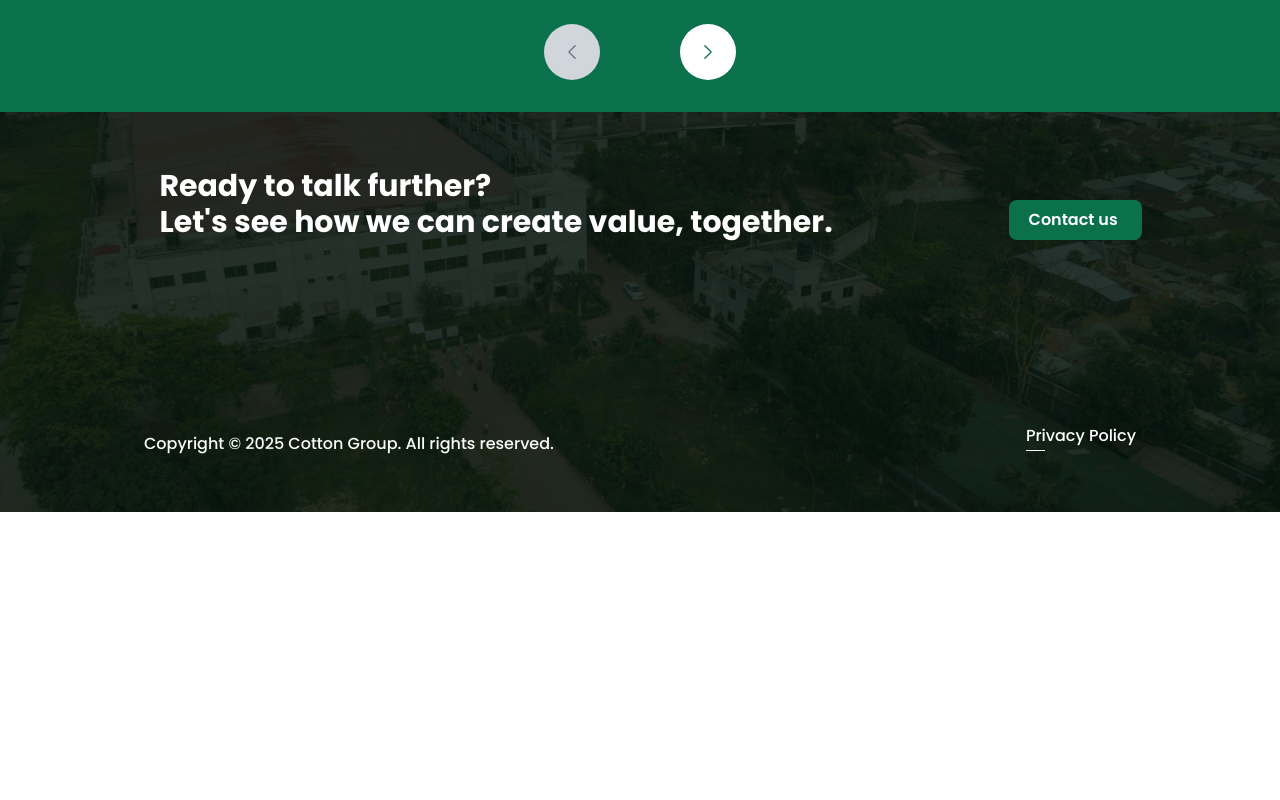
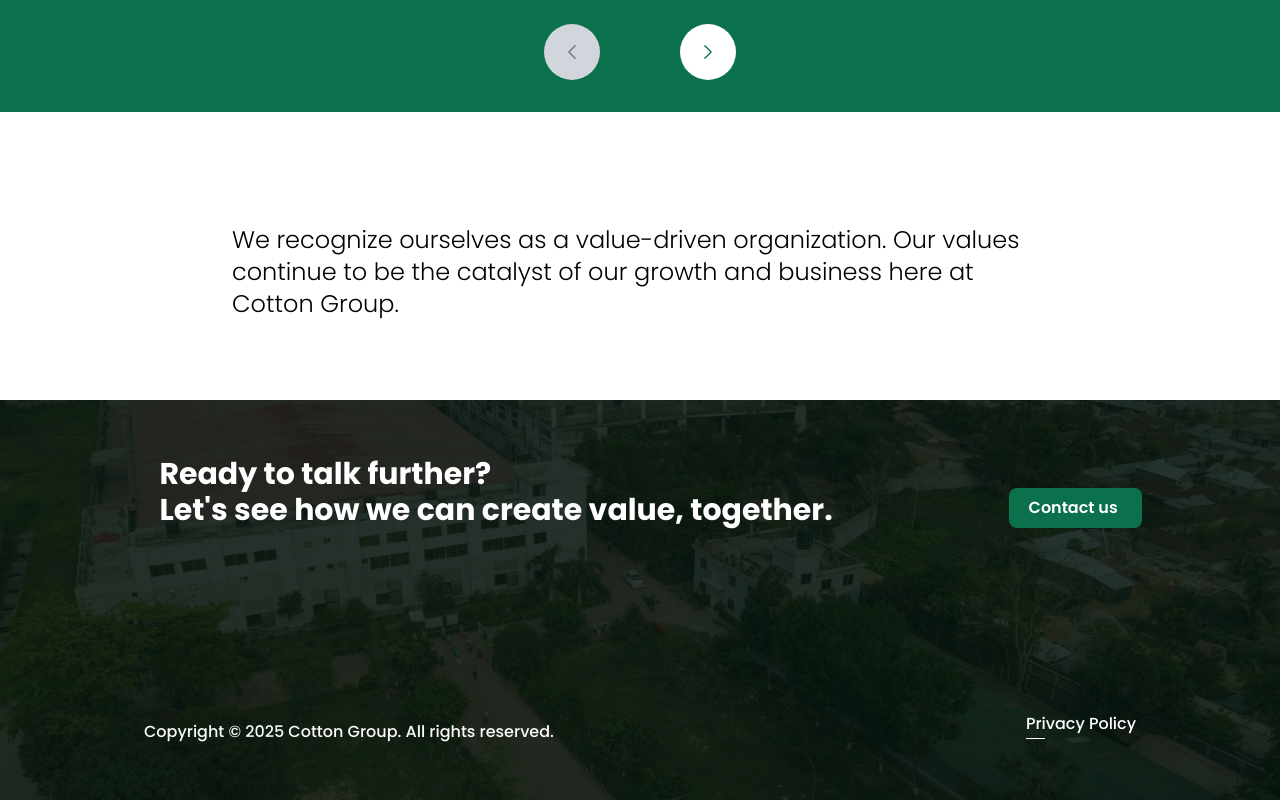
Before and after one commit to cottonSdtNadim/cotton-website-task, a React (Vite) app: page /aboutCotton in a window 1280 px wide. Shown: the part 2274-3074 px from the top of the page. Before the commit the page ends 2786 px from the top, so only its background shows below. Built offline with nearby package versions, Linux system fonts and the light colour scheme.

Commit message:
connecting lines between nodes updated

```diff
--- a/src/components/ImageCardTimelineSlider.jsx
+++ b/src/components/ImageCardTimelineSlider.jsx
@@ -102,7 +102,7 @@ const ImageCardTimelineSlider = () => {
 
               {/* Connecting Lines */}
               {index < timelineData.length - 1 && (
-                <div className="flex-1 relative">
+                <div className="flex-1 relative z-10">
                   {/* Base connecting line */}
                   <div className="h-[3px] bg-[#B2D4C9] absolute top-5 transform -translate-y-1/2 w-full"></div>
 
--- /dev/null
+++ b/src/components/OurMessage.jsx
@@ -0,0 +1,13 @@
+import { content } from "../content/content";
+
+const OurMessage = () => {
+    const {ourMessage} = content.en.ourStoryPage;
+
+    return (
+        <div className="mt-28 mb-20 mx-58">
+            <p className="text-2xl font-light">{ourMessage}</p>
+        </div>
+    );
+};
+
+export default OurMessage;
--- a/src/content/content.js
+++ b/src/content/content.js
@@ -102,7 +102,8 @@ export const content = {
         footprints along the entire value chain in which we operate.`,
         ourCompanies: {
           headingTitle: "Our Companies"
-        }
+        },
+        ourMessage: `We recognize ourselves as a value-driven organization. Our values continue to be the catalyst of our growth and business here at Cotton Group.`
     },
   },
 };
--- a/src/pages/AboutCotton.jsx
+++ b/src/pages/AboutCotton.jsx
@@ -3,6 +3,7 @@ import Certified from '../components/Certified';
 import OurCompanies from '../components/OurCompanies';
 import Cover from './Shared/Cover';
 import ImageCardTimelineSlider from "../components/ImageCardTimelineSlider.jsx"
+import OurMessage from '../components/OurMessage.jsx';
 
 const AboutCotton = () => {
     return (
@@ -11,6 +12,7 @@ const AboutCotton = () => {
            <Certified></Certified>
            <OurCompanies></OurCompanies>
            <ImageCardTimelineSlider></ImageCardTimelineSlider>
+           <OurMessage></OurMessage>
         </div>
     );
 };
```
